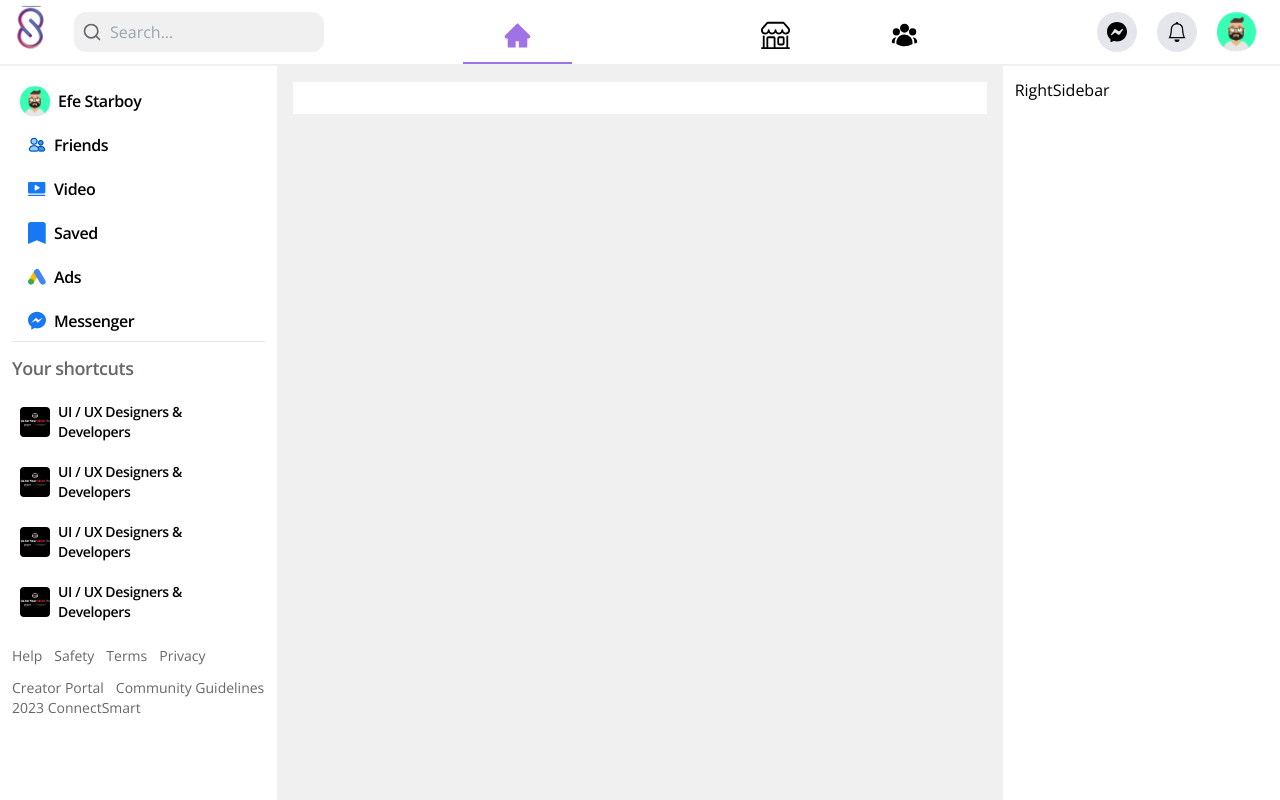
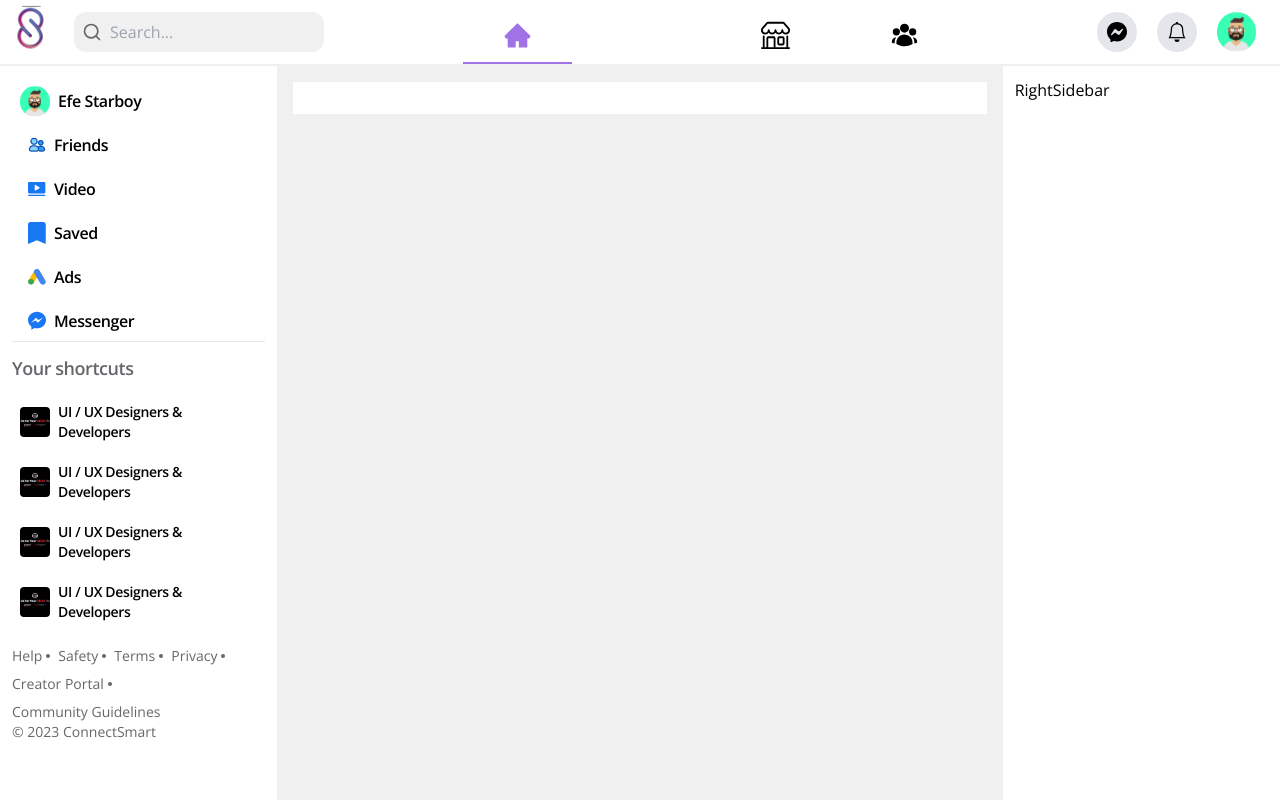
Before and after one commit to asiughuslyvesterobus/social_app, a Next.js app in the folder client/: page / in a window 1280 px wide. Built offline with nearby package versions, Linux system fonts and the light colour scheme; some icons are missing.

Commit message:
done working on left side bar

```diff
--- a/client/components/Footer.tsx
+++ b/client/components/Footer.tsx
@@ -6,17 +6,17 @@ const year = date.getFullYear();
 const Footer = () => {
   return (
     <footer className="block mt-4">
-      <ul className="flex flex-wrap gap-3">
+      <ul className="flex flex-wrap gap-2">
         {footerList.map((item) => (
           <li
             key={item}
-            className="text-basegray text-sm font-normal hover:underline cursor-pointer"
+            className="text-basegray text-sm font-normal hover:underline cursor-pointer flex items-center group"
           >
-            {item}
+            {item} <span className="w-1 inline-block h-1 bg-basegray rounded-full ml-1 group-last:hidden"></span>
           </li>
         ))}
       </ul>
-      <p className="text-basegray text-sm font-normal">{year} ConnectSmart</p>
+      <p className="text-basegray text-sm font-normal">&copy; {year} ConnectSmart</p>
     </footer>
   );
 };
```
